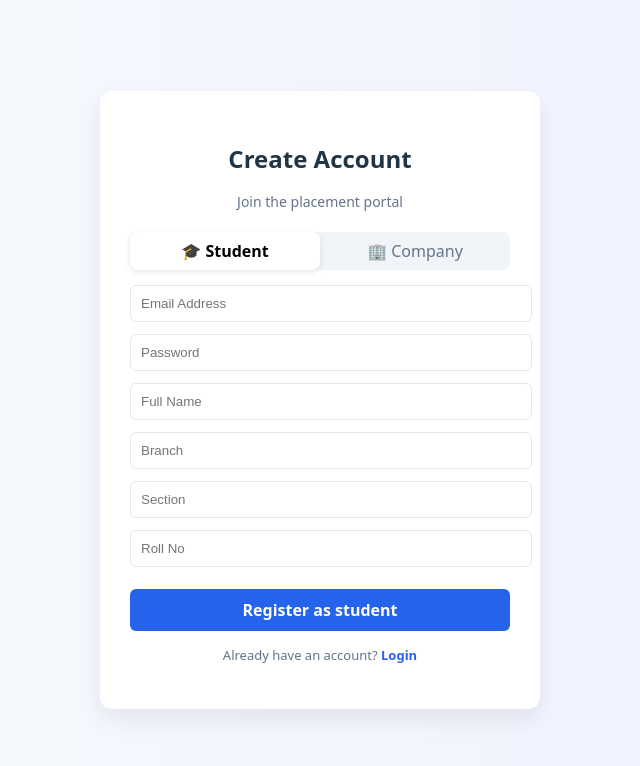
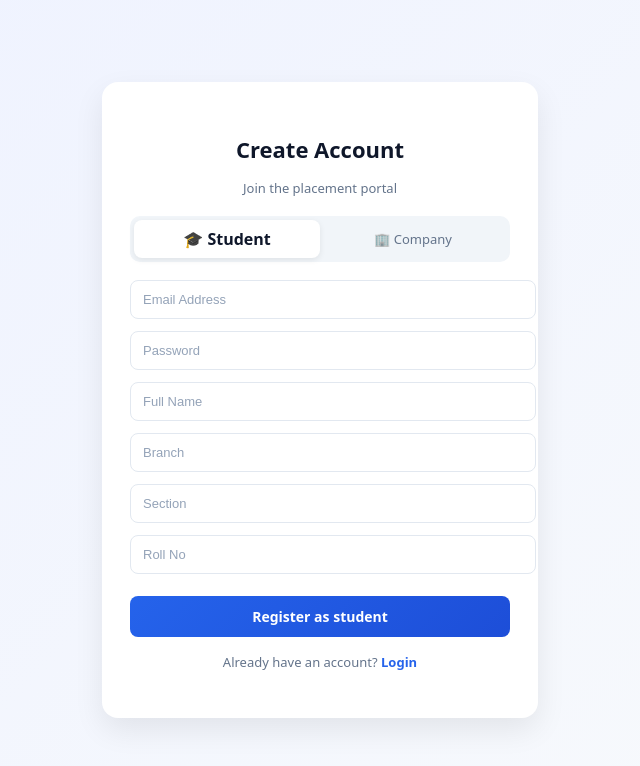
Before and after one commit to uditop-coder/Campus-Placement-Portal, a React (Vite) app: page /register in a window 1280 px wide. Shown: the top 766 px of the page, without its empty margins (320-960 px from the left). Built offline with nearby package versions, Linux system fonts and the light colour scheme.

Commit message:
company dashboard student view updated

```diff
--- a/src/App.css
+++ b/src/App.css
@@ -43,3 +43,8 @@ body {
   margin: 0;           /* removes default spacing */
   padding: 0;
 }
+
+input::placeholder {
+  color: #94a3b8;
+  opacity: 1;
+}
--- a/src/components/company/dashboard.jsx
+++ b/src/components/company/dashboard.jsx
@@ -20,14 +20,17 @@ export default function CompanyDashboard() {
   const [drives, setDrives] = useState([]);
   const [applications, setApplications] = useState([]);
   const [newDrive, setNewDrive] = useState({ jobTitle: "", description: "",  jdLink: ""  });
+  const [searchTerm, setSearchTerm] = useState("");
 
   useEffect(() => {
     if (userId) fetchCompany();
   }, [userId]);
 
   useEffect(() => {
-    if (active === "applications") fetchApplications();
-  }, [active]);
+    fetchCompany();
+    fetchDrives();
+    fetchApplications(); // 🔥 ADD THIS HERE
+  }, []);
 
   // ── API ──────────────────────────────────────────────────
   const fetchCompany = async () => {
@@ -157,6 +160,16 @@ export default function CompanyDashboard() {
       background: s.bg, color: s.color, fontWeight: "600", display: "inline-block",
     };
   };
+
+  const filteredApplications = applications.filter((app) => {
+  const name = app.student?.name?.toLowerCase() || "";
+  const roll = app.student?.rollNo?.toLowerCase() || "";
+
+  return (
+    name.includes(searchTerm.toLowerCase()) ||
+    roll.includes(searchTerm.toLowerCase())
+  );
+});
 
   const driveStatusBadge = (isApproved) => {
   if (isApproved === true) {
@@ -714,12 +727,29 @@ export default function CompanyDashboard() {
                 <p style={pageSubtitle}>Review and manage applicants</p>
               </div>
 
-              {applications.length === 0 ? (
+              <div style={{ marginBottom: "16px" }}>
+                <input
+                  type="text"
+                  placeholder="🔍 Search by name or roll number..."
+                  value={searchTerm}
+                  onChange={(e) => setSearchTerm(e.target.value)}
+                  style={{
+                    width: "100%",
+                    padding: "10px 12px",
+                    borderRadius: "10px",
+                    border: "1px solid #e2e8f0",
+                    fontSize: "13px",
+                    outline: "none"
+                  }}
+                />
+              </div>
+
+              {filteredApplications.length === 0 ? (
                 <div style={{ padding: "48px 0", textAlign: "center", color: "#94a3b8", fontSize: "14px" }}>
                   No applications yet
                 </div>
               ) : (
-                applications.map((app) => (
+                filteredApplications.map((app) => (
                 <div key={app._id} style={listCard}>
 
                   {/* 👤 PROFILE ICON */}
--- a/src/components/register.jsx
+++ b/src/components/register.jsx
@@ -36,7 +36,7 @@ export default function Register() {
         rollNo: form.rollNo
       }
     : {
-        companyName: form.companyName, // ✅ FIXED
+        companyName: form.companyName,
         email: form.email,
         password: form.password,
         role: "company",
@@ -66,6 +66,12 @@ export default function Register() {
     <div style={styles.container}>
       <div style={styles.card}>
 
+        <form autoComplete="off" onSubmit={(e) => e.preventDefault()}>
+
+          {/* 🔥 DUMMY FIELDS (IMPORTANT) */}
+          <input type="text" name="fake_email" style={{ display: "none" }} />
+          <input type="password" name="fake_password" style={{ display: "none" }} />
+
         <h2 style={styles.title}>Create Account</h2>
         <p style={styles.subtitle}>Join the placement portal</p>
 
@@ -89,6 +95,7 @@ export default function Register() {
         <input
           name="email"
           placeholder="Email Address"
+          autoComplete="off"
           onChange={handleChange}
           style={styles.input}
         />
@@ -98,6 +105,7 @@ export default function Register() {
           name="password"
           type="password"
           placeholder="Password"
+          autoComplete="off"
           onChange={handleChange}
           style={styles.input}
         />
@@ -130,51 +138,52 @@ export default function Register() {
           Already have an account?{" "}
           <a href="/" style={styles.link}>Login</a>
         </p>
-
+      </form>
       </div>
     </div>
   );
 }
 
-/* 🎨 STYLES */
 const styles = {
   container: {
     display: "flex",
     justifyContent: "center",
     alignItems: "center",
     minHeight: "100vh",
-  background: "linear-gradient(to right, #f8fafc, #eef2ff)",
+    background: "linear-gradient(135deg, #eef2ff, #f8fafc)",
     padding: "20px",
     boxSizing: "border-box"
   },
 
   card: {
-  background: "#fff",
-  padding: "30px",
+    background: "#ffffff",
+    padding: "32px 28px",
     width: "100%",
     maxWidth: "380px",
-  borderRadius: "12px",
-  boxShadow: "0 10px 25px rgba(0,0,0,0.08)",
+    borderRadius: "16px",
+    boxShadow: "0 12px 30px rgba(0,0,0,0.08)",
     textAlign: "center"
   },
 
   title: {
-    marginBottom: "5px",
-    fontSize: "24px",
-    fontWeight: "700"
+    marginBottom: "4px",
+    fontSize: "22px",
+    fontWeight: "700",
+    color: "#0f172a"
   },
 
   subtitle: {
-    fontSize: "14px",
+    fontSize: "13px",
     color: "#64748b",
-    marginBottom: "20px"
+    marginBottom: "18px"
   },
 
   toggle: {
     display: "flex",
     background: "#f1f5f9",
-    borderRadius: "8px",
-    marginBottom: "15px"
+    borderRadius: "10px",
+    marginBottom: "18px",
+    padding: "4px"
   },
 
   tab: {
@@ -183,43 +192,53 @@ const styles = {
     border: "none",
     background: "transparent",
     cursor: "pointer",
-    color: "#64748b"
+    color: "#64748b",
+    fontSize: "13px"
   },
 
   activeTab: {
     flex: 1,
     padding: "8px",
     border: "none",
-    background: "#fff",
+    background: "#ffffff",
     borderRadius: "8px",
     fontWeight: "600",
     cursor: "pointer",
-    boxShadow: "0 2px 6px rgba(0,0,0,0.1)"
+    boxShadow: "0 2px 6px rgba(0,0,0,0.08)",
+    color: "#0f172a"
   },
 
   input: {
     width: "100%",
-    padding: "10px",
+    padding: "11px 12px",
     marginBottom: "12px",
-    borderRadius: "6px",
+    borderRadius: "8px",
     border: "1px solid #e2e8f0",
-    outline: "none"
+    outline: "none",
+    background: "#ffffff",          // ✅ white background
+    color: "#0f172a",               // ✅ black text
+    fontSize: "13px",
+    transition: "all 0.2s ease"
   },
+
+
 
   button: {
     width: "100%",
-    padding: "10px",
-    background: "#2563eb",
+    padding: "11px",
+    background: "linear-gradient(135deg, #2563eb, #1d4ed8)",
     color: "#fff",
     border: "none",
-    borderRadius: "6px",
+    borderRadius: "8px",
     cursor: "pointer",
     fontWeight: "600",
-    marginTop: "10px"
+    marginTop: "10px",
+    fontSize: "14px",
+    transition: "0.2s"
   },
 
   footer: {
-    marginTop: "15px",
+    marginTop: "16px",
     fontSize: "13px",
     color: "#64748b"
   },
```
Also changed, not shown: 1 other file (tests, documents, lock files or other folders). Lines whose indentation alone changed are shown as unchanged.
